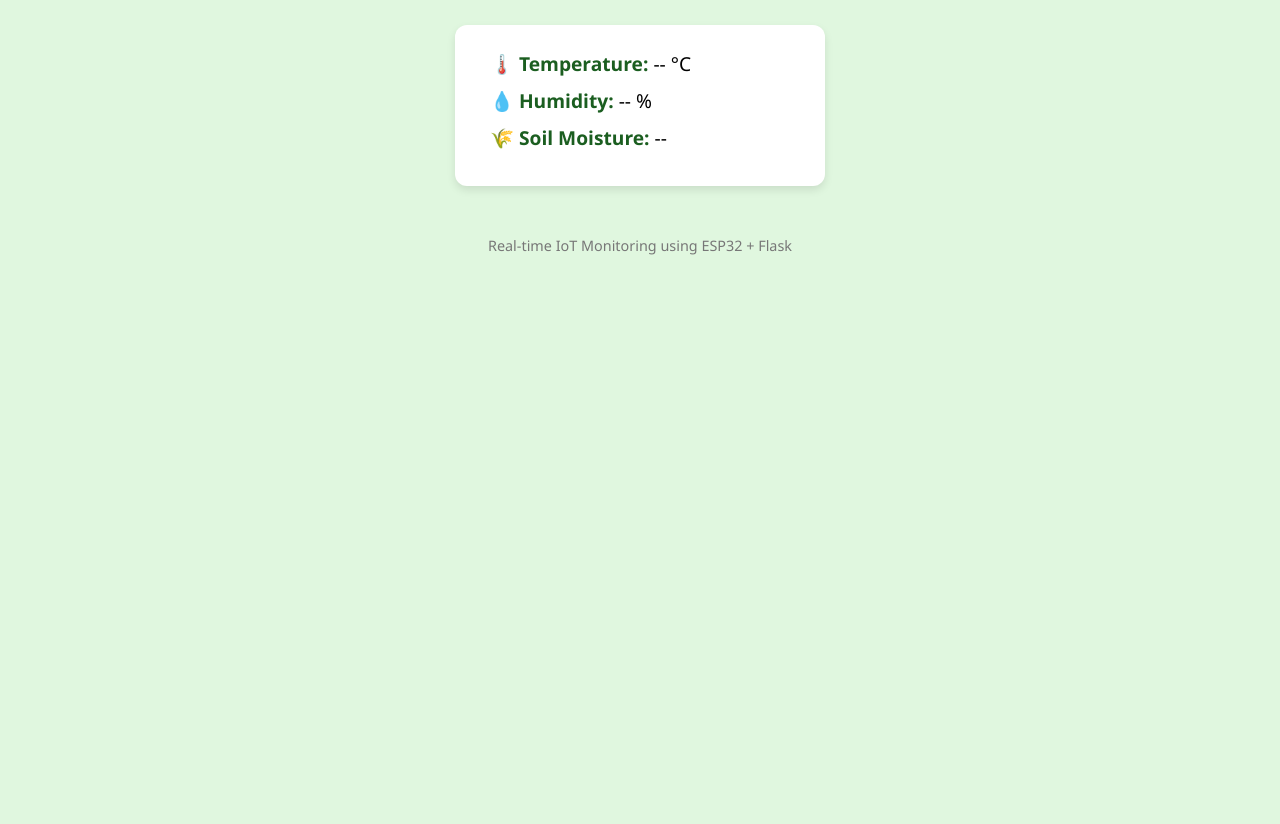
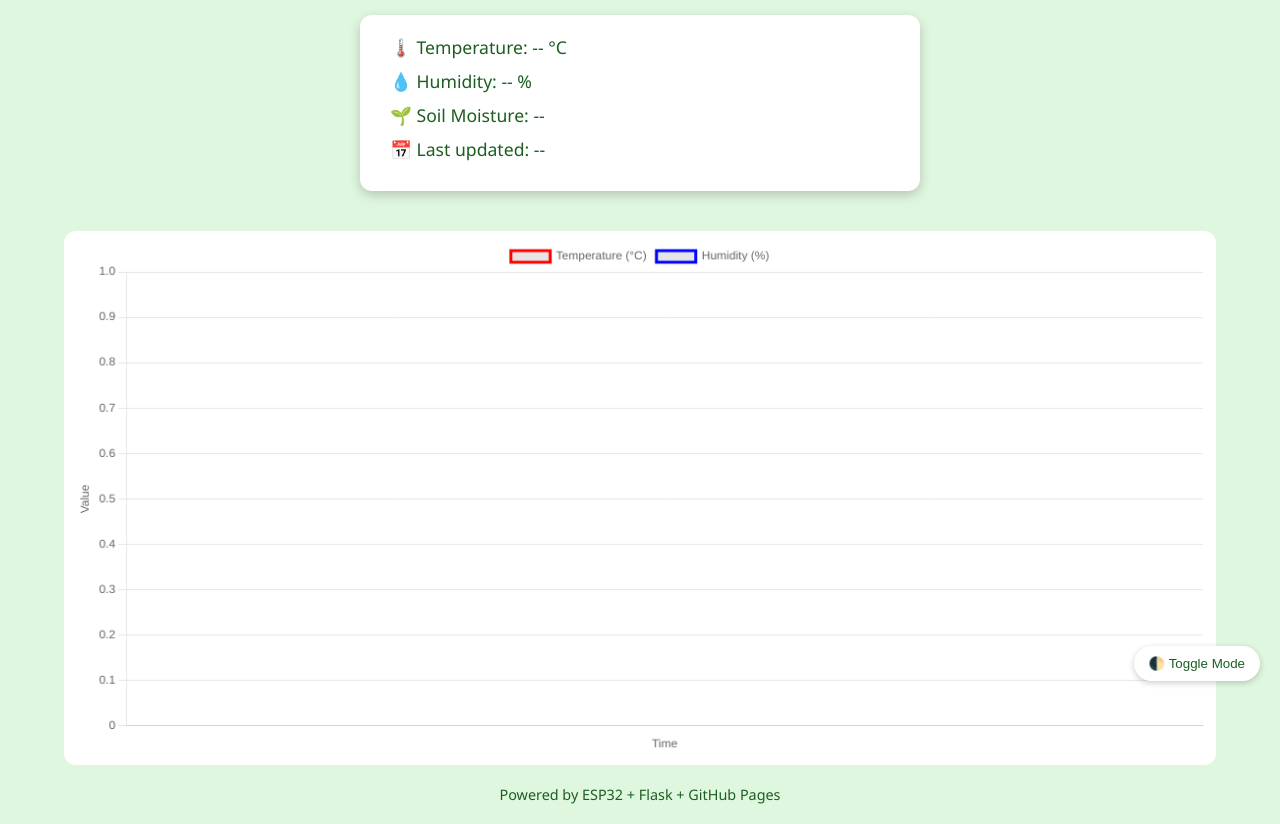
Before and after one commit to YVDKausthubh18/SMART-AGRICULTURE-SYSTEM, a plain HTML site: page index.html in a window 1280 px wide. Shown: the part 99-923 px from the top of the page. Before the commit the page ends 800 px from the top, so only its background shows below. Drawn offline with nearby package versions, Linux system fonts and the light colour scheme; no server answers.

Commit message:
Update index.html

```diff
--- a/index.html
+++ b/index.html
@@ -3,10 +3,24 @@
 <head>
   <meta charset="UTF-8">
   <title>Smart Agriculture Dashboard</title>
+  <script src="https://cdn.jsdelivr.net/npm/chart.js"></script>
   <style>
+    :root {
+      --bg: #e0f7df;
+      --text: #1b5e20;
+      --card-bg: #fff;
+    }
+
+    body.dark {
+      --bg: #121212;
+      --text: #ffffff;
+      --card-bg: #1e1e1e;
+    }
+
     body {
-      font-family: 'Segoe UI', Tahoma, Geneva, Verdana, sans-serif;
-      background: #e0f7df;
+      font-family: 'Segoe UI', sans-serif;
+      background-color: var(--bg);
+      color: var(--text);
       margin: 0;
       padding: 0;
       display: flex;
@@ -15,66 +29,152 @@
     }
 
     h1 {
-      margin-top: 40px;
-      color: #2e7d32;
+      margin-top: 30px;
     }
 
     .card {
-      background-color: #ffffff;
+      background-color: var(--card-bg);
       border-radius: 12px;
-      box-shadow: 0 4px 8px rgba(0, 0, 0, 0.1);
-      padding: 25px 35px;
+      padding: 20px 30px;
+      box-shadow: 0 4px 12px rgba(0,0,0,0.2);
       margin: 20px;
-      width: 300px;
-      text-align: left;
-    }
-
-    .data-label {
-      font-weight: bold;
-      color: #1b5e20;
+      width: 90%;
+      max-width: 500px;
     }
 
     .data-value {
-      font-size: 1.2em;
+      font-size: 1.1em;
       margin-bottom: 10px;
     }
 
-    footer {
-      margin-top: 30px;
+    .alert {
+      color: red;
+      font-weight: bold;
+    }
+
+    canvas {
+      background: #fff;
+      border-radius: 12px;
+      margin-top: 20px;
+      padding: 10px;
+      max-width: 90%;
+    }
+
+    .footer {
+      margin: 20px;
       font-size: 0.9em;
-      color: #777;
+    }
+
+    .toggle-btn {
+      position: fixed;
+      bottom: 20px;
+      right: 20px;
+      background: var(--card-bg);
+      color: var(--text);
+      border: none;
+      padding: 10px 15px;
+      border-radius: 20px;
+      cursor: pointer;
+      box-shadow: 0 2px 6px rgba(0,0,0,0.2);
     }
   </style>
 </head>
 <body>
 
-  <h1>🌱 Smart Agriculture Dashboard</h1>
+  <h1>🌾 Smart Agriculture Dashboard</h1>
 
   <div class="card">
-    <div class="data-value"><span class="data-label">🌡️ Temperature:</span> <span id="temp">--</span> °C</div>
-    <div class="data-value"><span class="data-label">💧 Humidity:</span> <span id="hum">--</span> %</div>
-    <div class="data-value"><span class="data-label">🌾 Soil Moisture:</span> <span id="soil">--</span></div>
+    <div class="data-value">🌡️ Temperature: <span id="temp">--</span> °C</div>
+    <div class="data-value">💧 Humidity: <span id="hum">--</span> %</div>
+    <div class="data-value">🌱 Soil Moisture: <span id="soil">--</span></div>
+    <div class="alert" id="alert-msg"></div>
+    <div class="data-value">📅 Last updated: <span id="timestamp">--</span></div>
   </div>
 
-  <footer>Real-time IoT Monitoring using ESP32 + Flask</footer>
+  <canvas id="lineChart" width="600" height="250"></canvas>
+
+  <button class="toggle-btn" onclick="toggleTheme()">🌓 Toggle Mode</button>
+
+  <div class="footer">Powered by ESP32 + Flask + GitHub Pages</div>
 
   <script>
-    const API_URL = "http://192.168.211.247:5000/latest"; // Change to your actual Flask server IP
+    const API_URL = "http://192.168.211.247:5000/latest"; // Change if needed
+
+    let tempData = [], humData = [], timeLabels = [];
+
+    const lineChart = new Chart(document.getElementById("lineChart"), {
+      type: 'line',
+      data: {
+        labels: timeLabels,
+        datasets: [
+          {
+            label: 'Temperature (°C)',
+            borderColor: 'red',
+            data: tempData,
+            fill: false
+          },
+          {
+            label: 'Humidity (%)',
+            borderColor: 'blue',
+            data: humData,
+            fill: false
+          }
+        ]
+      },
+      options: {
+        responsive: true,
+        scales: {
+          x: { title: { display: true, text: 'Time' }},
+          y: { title: { display: true, text: 'Value' }}
+        }
+      }
+    });
+
+    function updateData(temp, hum, soil) {
+      const now = new Date();
+      const timeStr = now.toLocaleTimeString();
+
+      tempData.push(temp);
+      humData.push(hum);
+      timeLabels.push(timeStr);
+
+      if (tempData.length > 10) {
+        tempData.shift();
+        humData.shift();
+        timeLabels.shift();
+      }
+
+      lineChart.update();
+
+      document.getElementById("temp").textContent = temp.toFixed(1);
+      document.getElementById("hum").textContent = hum.toFixed(1);
+      document.getElementById("soil").textContent = soil;
+      document.getElementById("timestamp").textContent = now.toLocaleString();
+
+      // Alerts
+      let alertMsg = "";
+      if (soil < 600) alertMsg += "⚠️ Soil is dry!<br>";
+      if (temp > 40) alertMsg += "🔥 High Temperature!<br>";
+      if (hum < 30) alertMsg += "💨 Low Humidity!<br>";
+      document.getElementById("alert-msg").innerHTML = alertMsg;
+    }
 
     async function fetchData() {
       try {
-        const response = await fetch(API_URL);
-        const data = await response.json();
-        document.getElementById("temp").textContent = data.temperature.toFixed(1);
-        document.getElementById("hum").textContent = data.humidity.toFixed(1);
-        document.getElementById("soil").textContent = data.soil_moisture;
-      } catch (error) {
-        console.error("Error fetching data:", error);
+        const res = await fetch(API_URL);
+        const data = await res.json();
+        updateData(data.temperature, data.humidity, data.soil_moisture);
+      } catch (e) {
+        console.error("Fetch error:", e);
       }
     }
 
-    setInterval(fetchData, 5000); // Refresh every 5 seconds
-    fetchData(); // Initial fetch
+    function toggleTheme() {
+      document.body.classList.toggle("dark");
+    }
+
+    setInterval(fetchData, 5000);
+    fetchData();
   </script>
 
 </body>
```
